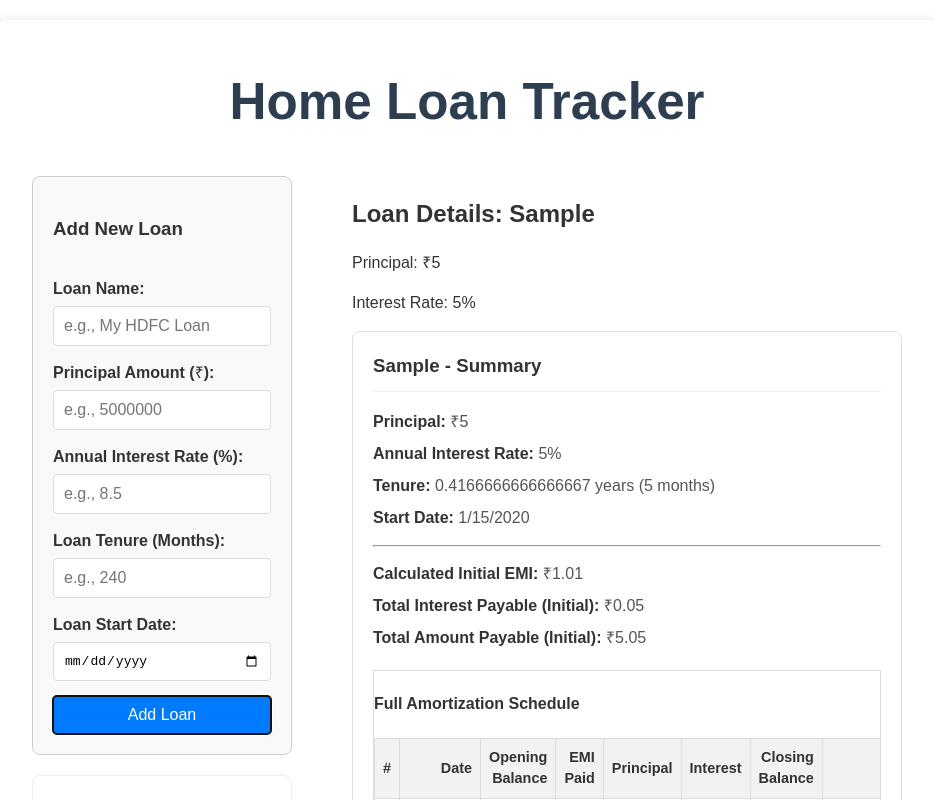
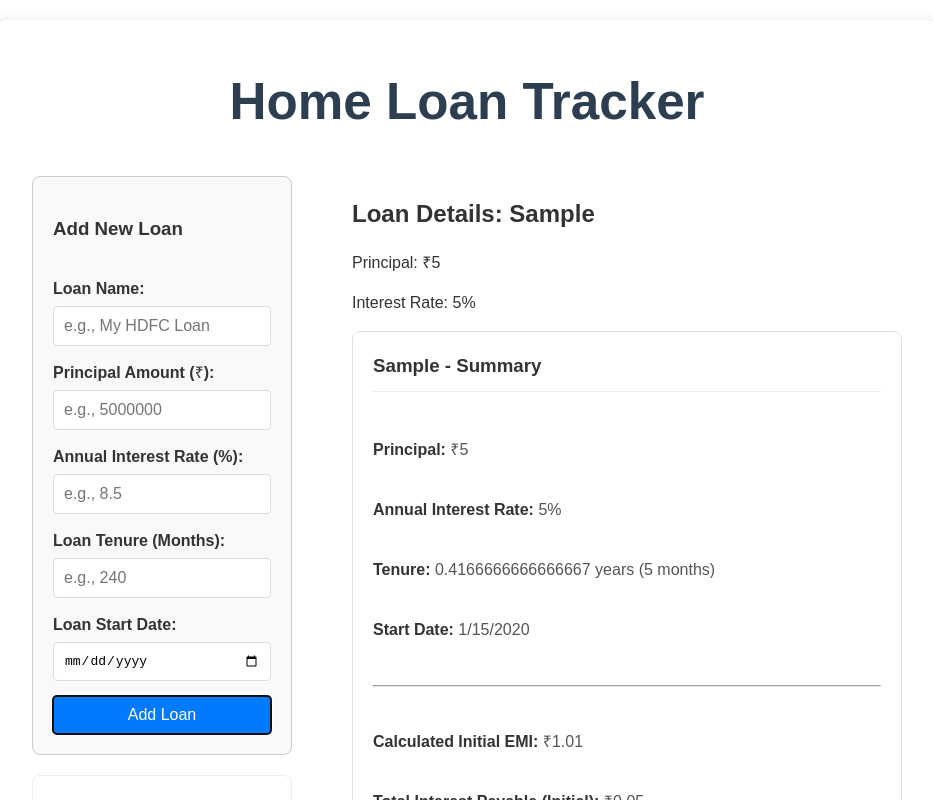
Before and after one commit to dubeyanurag/loan-tracker, a React (Vite) app: page / in a window 1280 px wide. Both pictures are taken after typing "Sample", "5", "5", "5", "2020-01-15" into the empty fields and a click on the button "Add Loan". Shown: the top 800 px of the page, without its empty margins (173-1106 px from the left). Built offline with nearby package versions, Linux system fonts and the light colour scheme.

Commit message:
style: Apply flex column layout to LoanDetailsDisplay container

```diff
--- a/src/components/LoanDetailsDisplay.tsx
+++ b/src/components/LoanDetailsDisplay.tsx
@@ -12,6 +12,9 @@ import LoanSummaries from './LoanSummaries';
 import LoanChart from './LoanChart'; // Import LoanChart
 
 const DetailsContainer = styled.div`
+  display: flex; /* Add flex display */
+  flex-direction: column; /* Stack children vertically */
+  gap: 20px; /* Add some gap between child components */
   padding: 20px;
   border: 1px solid #e0e0e0;
   border-radius: 8px;
```
